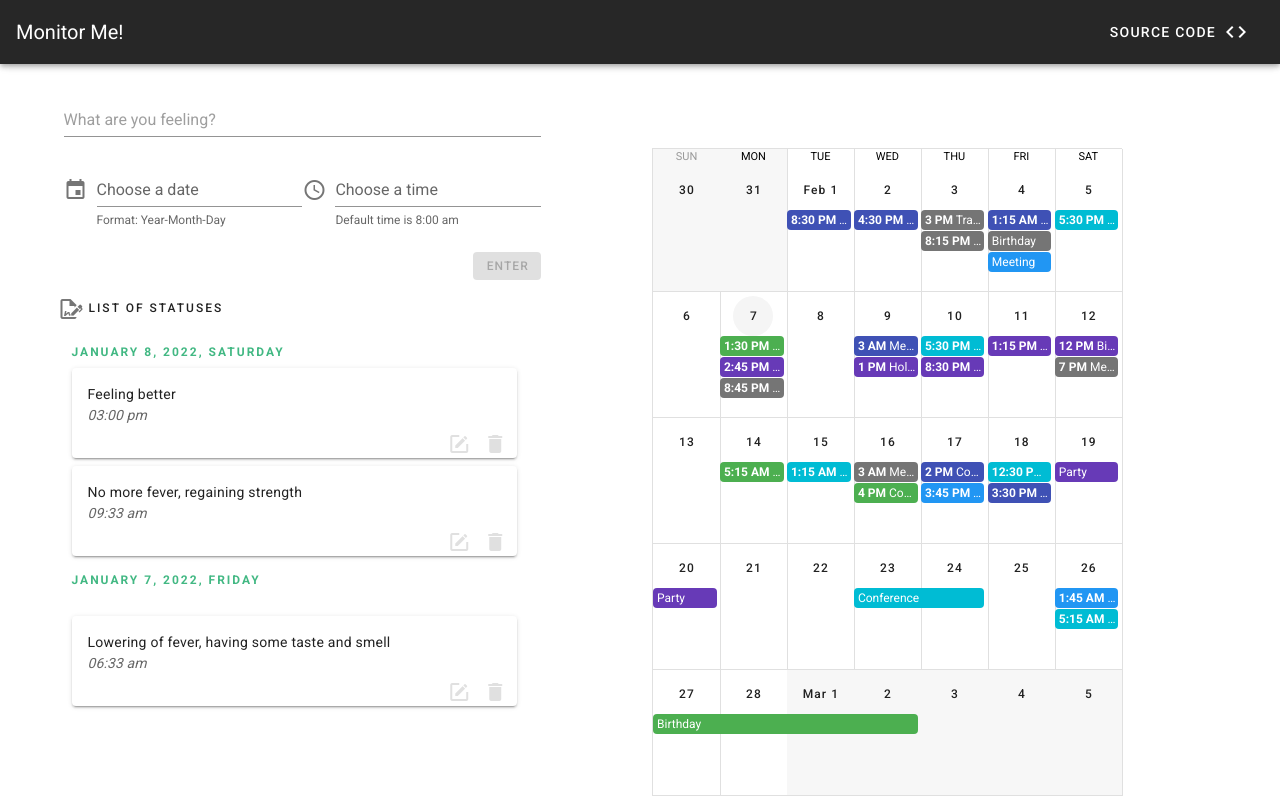
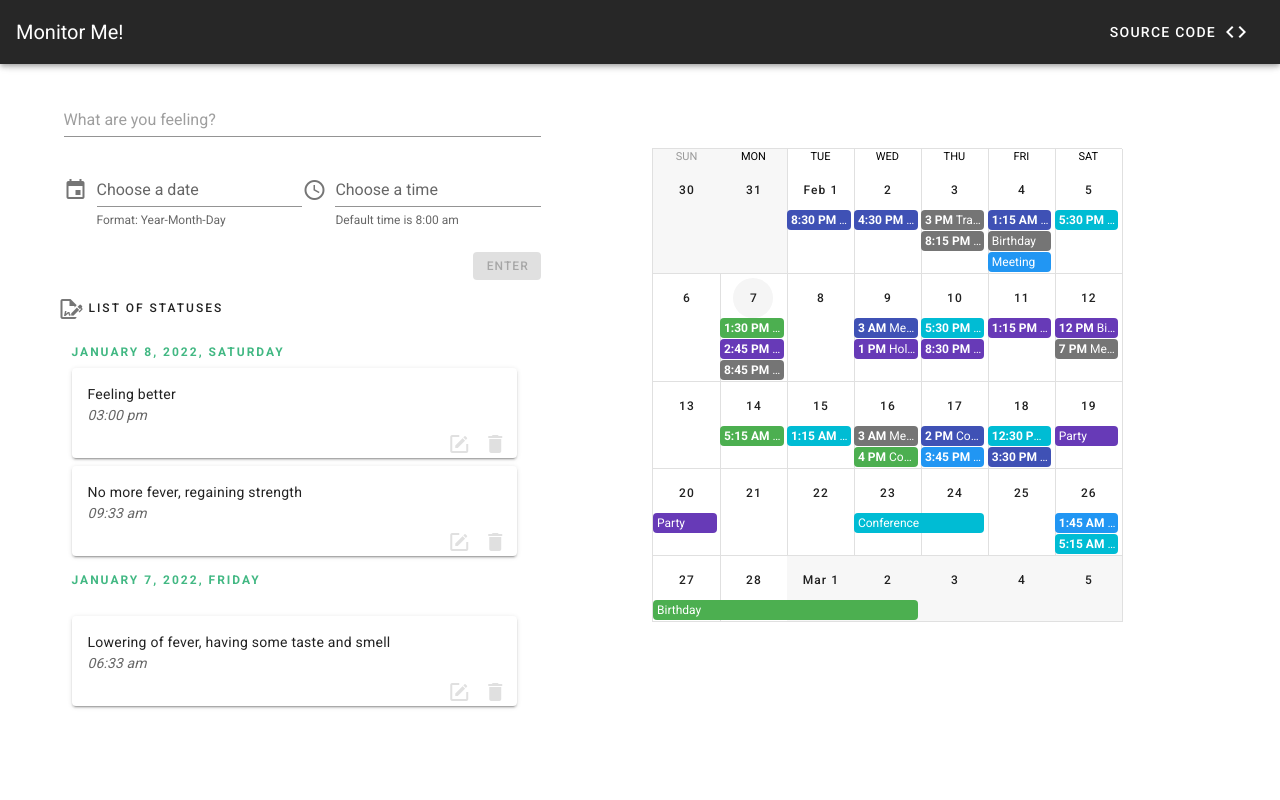
Before and after one commit to dilapitan/monitor-me, a Vue app: page / in a window 1280 px wide. Built offline with nearby package versions, Linux system fonts and the light colour scheme; what v-calendar would draw is missing.

Commit message:
Set calendar height

```diff
--- a/src/components/CalendarComponent.vue
+++ b/src/components/CalendarComponent.vue
@@ -1,4 +1,5 @@
 <template>
+  <div height="300">
     <v-calendar
       ref="calendar"
       v-model="value"
@@ -10,6 +11,7 @@
       :event-color="getEventColor"
       @change="getEvents"
     ></v-calendar>
+  </div>
 </template>
 
 <script>
```
Lines whose indentation alone changed are shown as unchanged.
